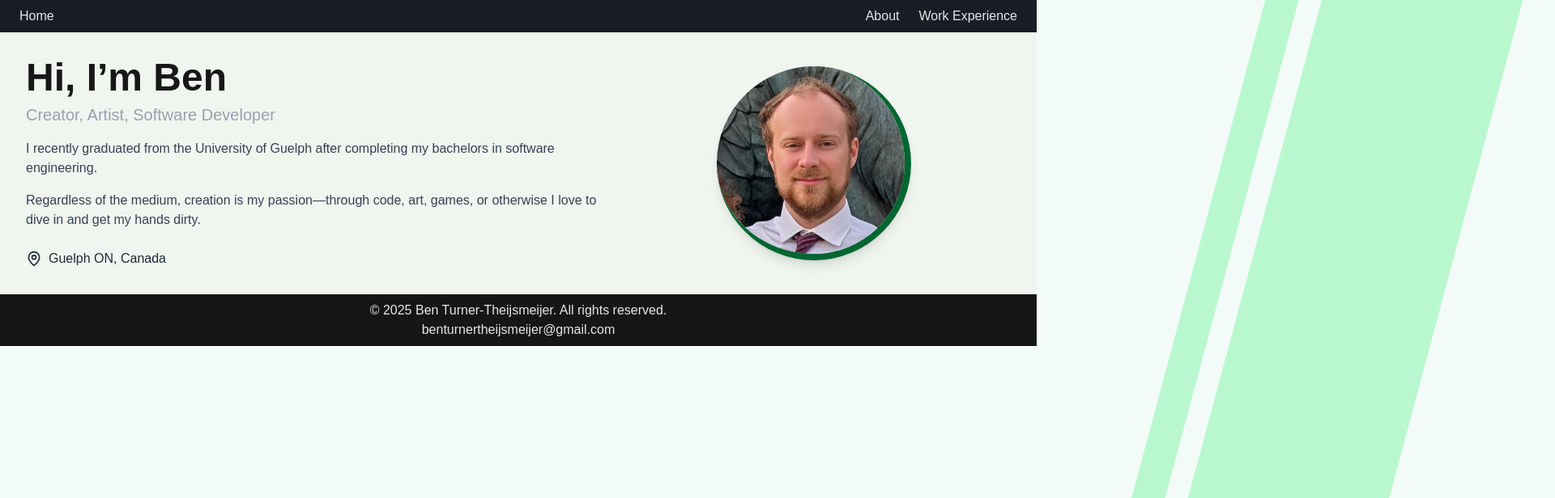
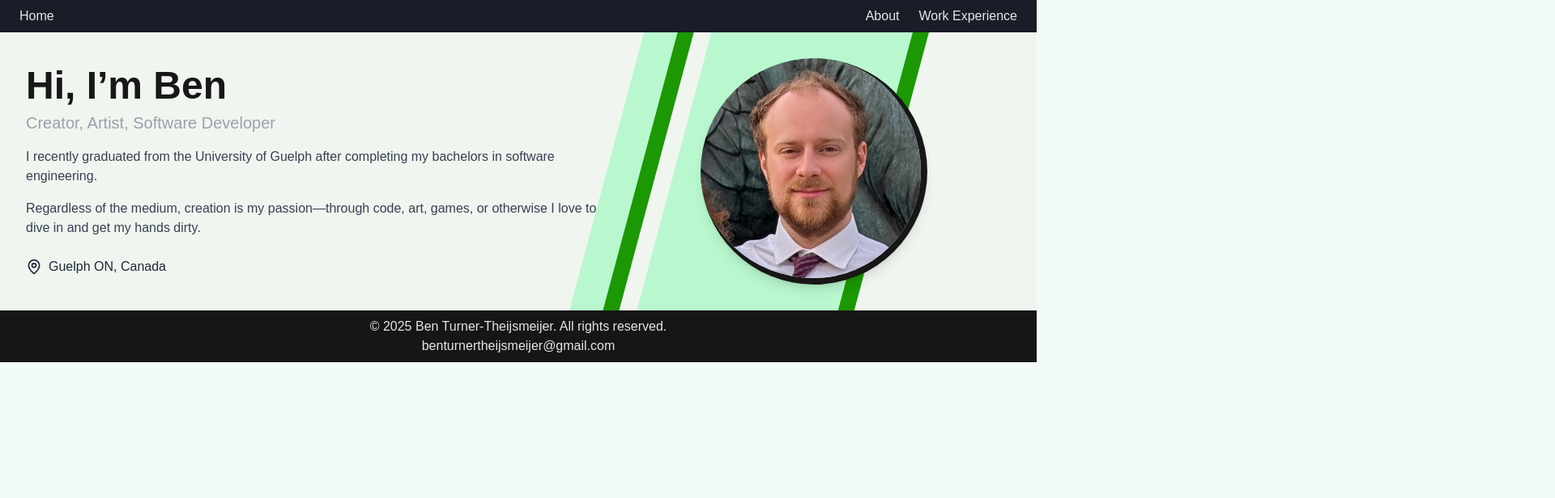
Before and after one commit to Ben-Turner-Theijsmeijer/Portfolio, a Next.js app: page /about in a window 1280 px wide. Shown: the top 616 px of the page at 81% size, 1920 px wide, since content can reach past the window. Built offline with nearby package versions, Linux system fonts and the light colour scheme.

Commit message:
got the stripes working properly

```diff
--- a/app/about/page.tsx
+++ b/app/about/page.tsx
@@ -3,7 +3,7 @@ import { MapPin } from "lucide-react";
 export default function AboutMe() {
     return (
 
-        <div className="flex flex-col md:flex-row items-center justify-between p-8 bg-[#f0f5ef]">
+        <div className="flex flex-col md:flex-row items-center justify-between -z-5 p-8 bg-[#f0f5ef] overflow-hidden">
             <div className="md:w-3/5">
                 <h1 className="text-5xl font-bold mb-2">Hi, I’m Ben</h1>
                 <h2 className="text-gray-400 text-xl mb-4">Creator, Artist, Software Developer</h2>
@@ -22,18 +22,21 @@ export default function AboutMe() {
             </div>
 
             <div className="md:w-2/5 flex justify-center mt-8 md:mt-0 relative">
-                <div className="relative w-60 h-60 rounded-full overflow-hidden border-r-8 border-b-8 border-green-800 shadow-lg">
+                <div className="absolute p-0 md:p-30 w-screen -left-105 rotate-285 bg-[#1b9803]">
+                </div>
+                <div className="absolute p-0 md:p-5 w-screen -left-145 rotate-285 bg-[#1b9803]">
+                </div>
+                <div className="absolute p-0 md:p-30 w-screen -left-110 rotate-285 stripe">
+                </div>
+                <div className="absolute p-0 md:p-5 w-screen -left-150 rotate-285 stripe">
+                </div>
+                <div className="relative w-70 h-70 rounded-full overflow-hidden border-r-8 border-b-8 black shadow-lg">
                 <img
                     src="images/Ben PFP.jpg"
                     alt="Ben"
                     className="w-full h-full object-cover"
                 />
                 </div>
-                {/* Decorative elements could be SVG or divs positioned around the image */}
-                <div className="absolute bottom-0 left-75 p-30 w-screen -z-10 rotate-285 stripe">
-                </div>
-                <div className="absolute bottom-0 left-25 p-5 w-screen -z-10 rotate-285 stripe">
-                </div>
             </div>
         </div>
     );
--- a/app/components/navigation.tsx
+++ b/app/components/navigation.tsx
@@ -5,7 +5,7 @@ export const HeaderNav = () => {
     <header className="header">
         <div className="flex justify-between">
 
-            <div className="block justify-start pl-3">
+            <div className="block justify-start pl-3 z-10">
                 <Link href="/" className="mx-3">
                     Home
                 </Link>
```
